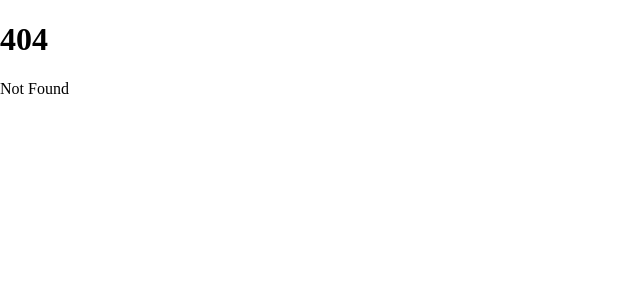
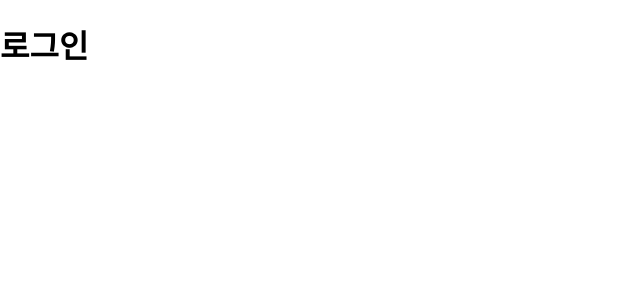
Before and after one commit to kimyoojun/AI-ON_Traver, a SvelteKit app: page /signIn in a window 1280 px wide. Before the commit this address had no page. Shown: the top 300 px of the page, without its empty margins (0-640 px from the left). Built offline with nearby package versions, Linux system fonts and the light colour scheme.

Commit message:
로그인 페이지 추가

```diff
--- /dev/null
+++ b/src/routes/(auth)/signIn/+page.svelte
@@ -0,0 +1 @@
+<h1>로그인</h1>
```
